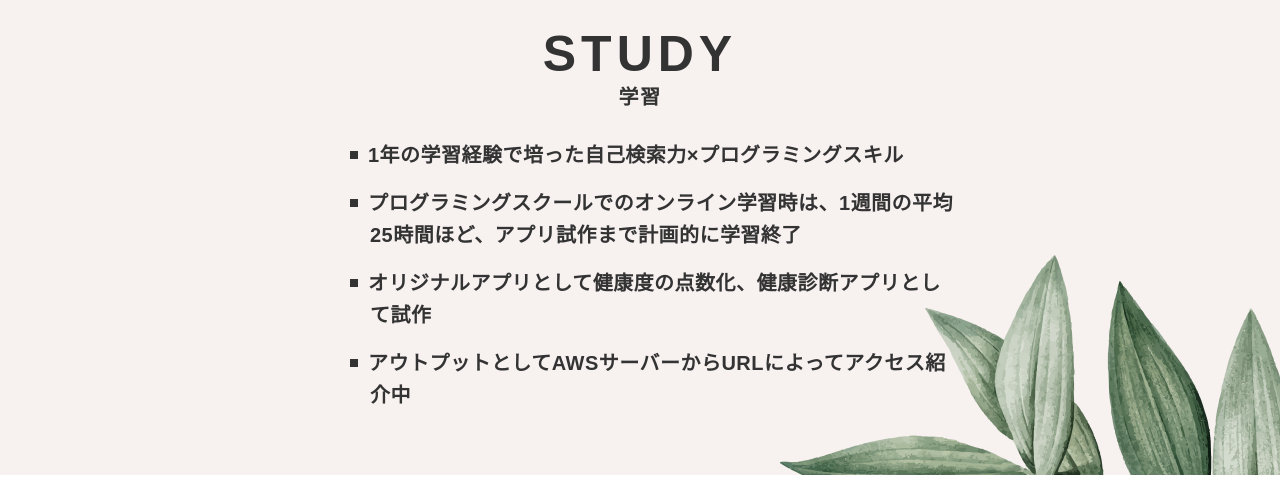
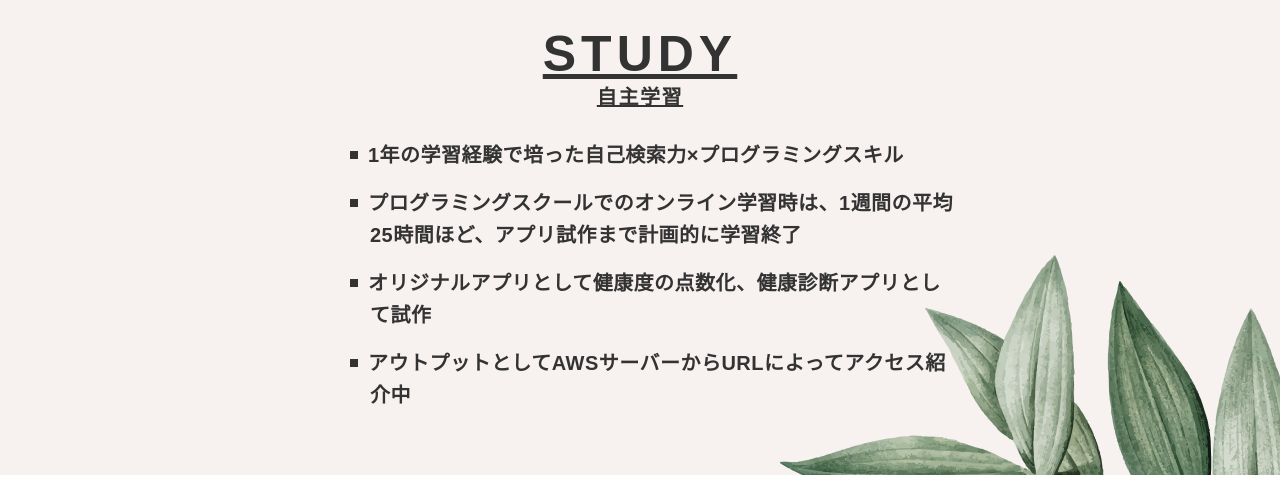
Before and after one commit to Sugi-Hi/portfolio-site, a plain HTML site: page index.html in a window 1280 px wide. Shown: the part 362-839 px from the top of the page. Drawn offline with nearby package versions, Linux system fonts and the light colour scheme.

Commit message:
一覧サイトの自主学習の強調

```diff
--- a/index.html
+++ b/index.html
@@ -85,7 +85,7 @@
           <div class="firstview__point">
             <div class="firstview__point-heading">
               <div class="heading">
-               <h2>STUDY<span>学習</span></h2>
+               <h2><u>STUDY<span>自主学習</span></u></h2>
               </div>
             </div>
             <ul class="firstview__point-list">
```
